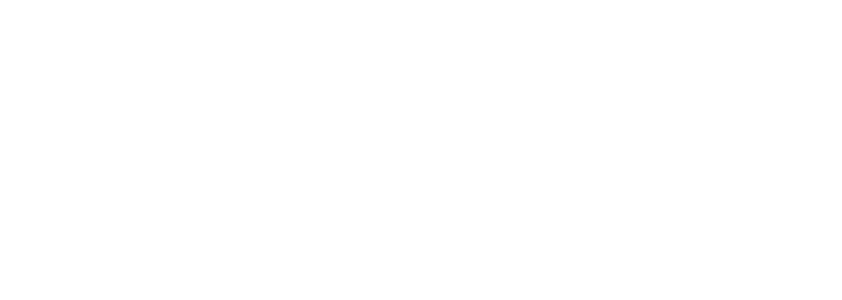
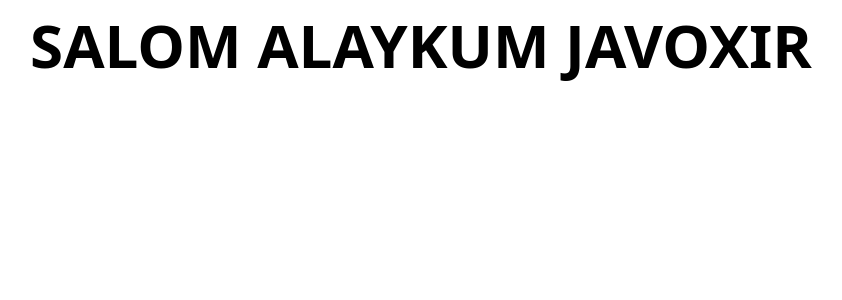
Before and after one commit to AdhamRashidov/frontend, a React (Vite) app: page / in a window 1280 px wide. Shown: the top 300 px of the page, without its empty margins (219-1061 px from the left). Built offline with nearby package versions, Linux system fonts and the light colour scheme.

Commit message:
axios update

```diff
--- a/src/App.jsx
+++ b/src/App.jsx
@@ -4,7 +4,7 @@
 
   return (
     <>
-
+		<h1 className="text-center font-bold text-[60px]">SALOM ALAYKUM JAVOXIR</h1>
     </>
   )
 }
```
